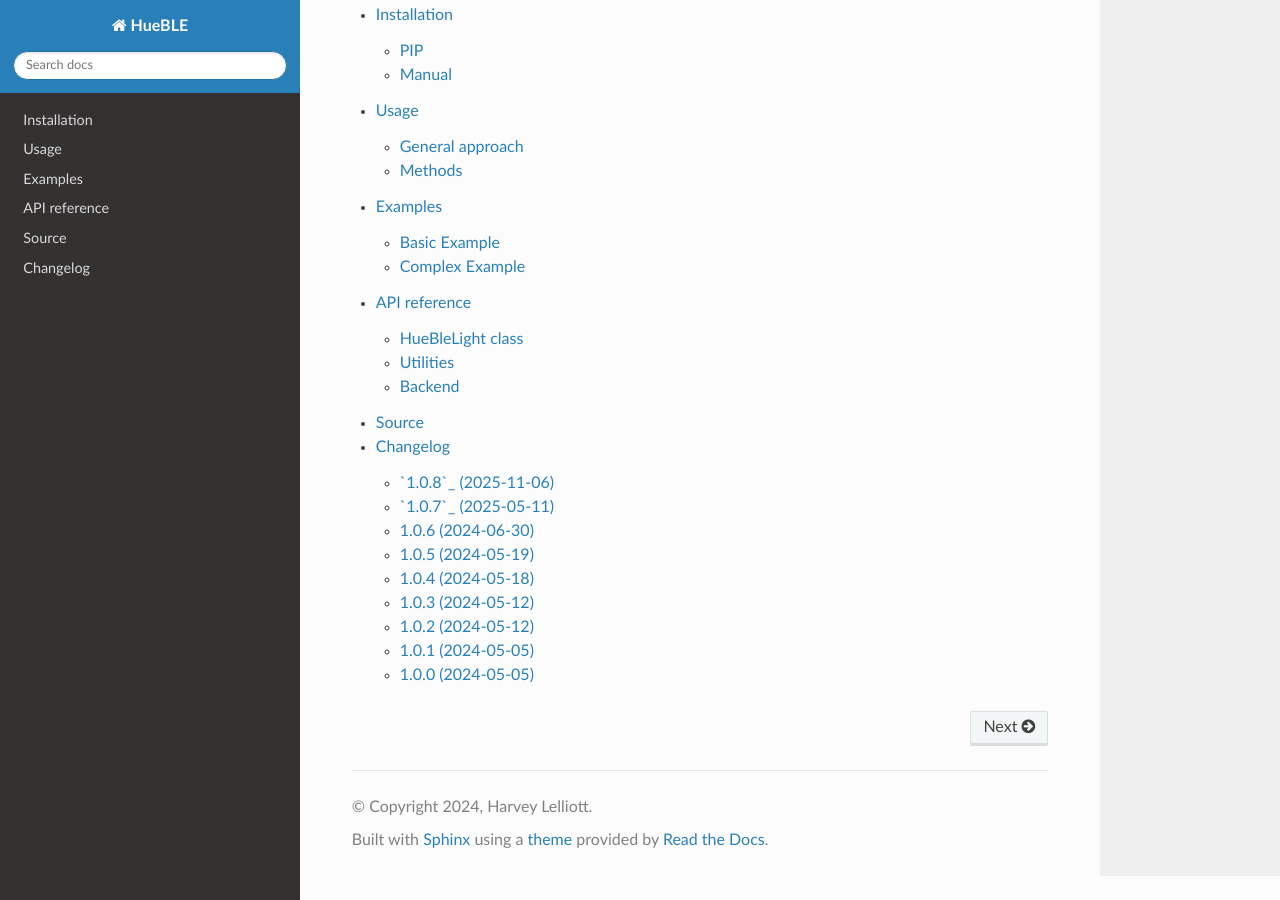
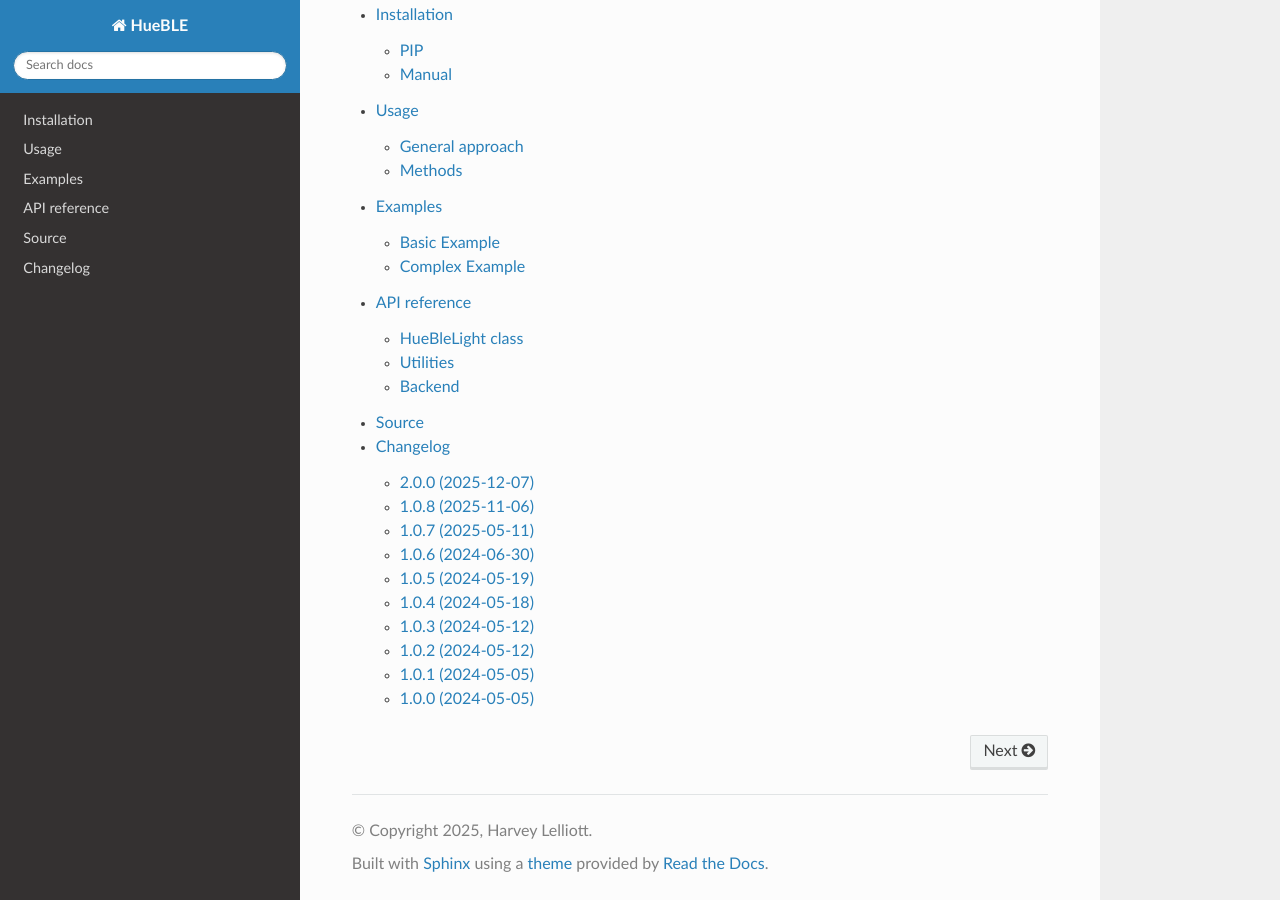
Before and after one commit to flip-dots/HueBLE, a Sphinx documentation site: the page built from docs/source/index.rst, in a window 1280 px wide and 900 px high, scrolled down 1629 px. Built offline with Sphinx 7.4.7 and the Read the Docs theme 3.1.0, drawn with Linux system fonts in a browser that asks for light colours; some of the changed text lies outside the part shown.

Commit message:
Bump version and update changelog

```diff
--- a/docs/requirements.txt
+++ b/docs/requirements.txt
@@ -1,3 +1,3 @@
 sphinx==7.2.5
 sphinx-rtd-theme==2.0.0
-HueBLE==1.0.8
+HueBLE==2.0.0
--- a/docs/source/conf.py
+++ b/docs/source/conf.py
@@ -15,9 +15,9 @@
 sys.path.insert(0, project_root)
 
 project = "HueBLE"
-copyright = "2024, Harvey Lelliott"
+copyright = "2025, Harvey Lelliott"
 author = "Harvey Lelliott"
-release = "1.0.6"
+release = "2.0.0"
 
 # -- General configuration ---------------------------------------------------
 # https://www.sphinx-doc.org/en/master/usage/configuration.html#general-configuration
--- a/pyproject.toml
+++ b/pyproject.toml
@@ -1,6 +1,6 @@
 [project]
 name = "HueBLE"
-version = "1.0.8"
+version = "2.0.0"
 dependencies = [
   "bleak>=0.19.0",
   "bleak-retry-connector"
```
Also changed, not shown: CHANGELOG.rst (+29 -0 lines).
